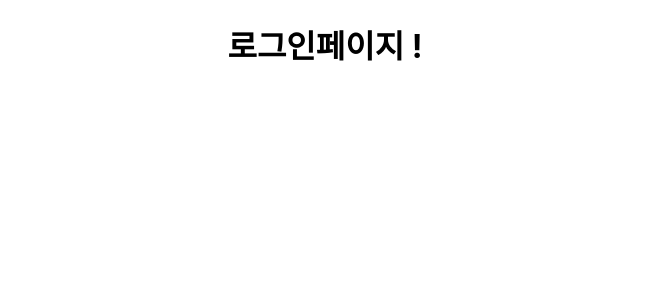
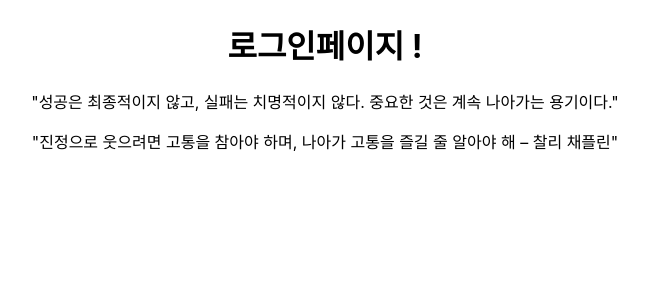
Before and after one commit to jayden7809/Sourvenir, a React (Create React App) app: page /login in a window 1280 px wide. Shown: the top 300 px of the page, without its empty margins (315-963 px from the left). Built offline with nearby package versions, Linux system fonts and the light colour scheme.

Commit message:
로그인 페이지 명언 추가 !
로그인 페이지 명언 추가 !

```diff
--- a/src/login/Login.js
+++ b/src/login/Login.js
@@ -1,7 +1,13 @@
 import React from "react";
 
 function Cart() {
-    return <h1>로그인페이지 !</h1>
+    return (
+    <>
+        <h1>로그인페이지 !</h1>
+        <p>"성공은 최종적이지 않고, 실패는 치명적이지 않다. 중요한 것은 계속 나아가는 용기이다."</p>
+        <p>"진정으로 웃으려면 고통을 참아야 하며, 나아가 고통을 즐길 줄 알아야 해 – 찰리 채플린"</p>
+    </>
+    )
 }
 
 export default Cart;
```
